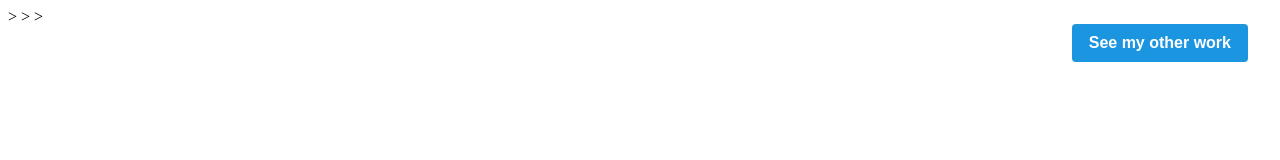
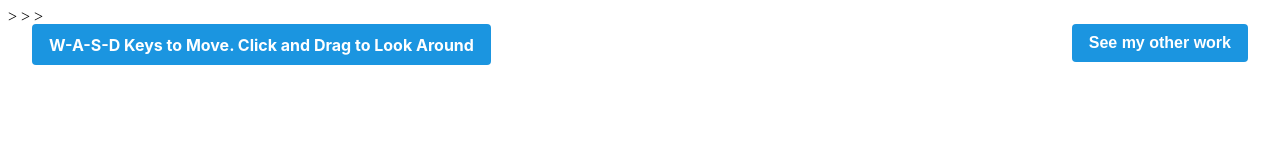
Before and after one commit to ybinstock/SacredGeometryVR, a plain HTML site: page index.html in a window 1280 px wide. Drawn offline with Linux system fonts and the light colour scheme.

Commit message:
instructions

```diff
--- a/index.html
+++ b/index.html
@@ -32,9 +32,39 @@
     font-weight: 800;
   }
 
+  .instructions {
+    display: inline-block;
+    font-weight: 400;
+    line-height: 1.25;
+    text-align: center;
+    white-space: nowrap;
+    vertical-align: middle;
+    user-select: none;
+    border: 1px solid transparent;
+    padding: .5rem 1rem;
+    font-size: 1rem;
+    border-radius: .25rem;
+    margin: 1em;
+    background-color: #1b95e0;
+    z-index: 999999;
+    position: absolute;
+    left: 1em;
+  }
+  .instructions p {
+    text-decoration: none;
+    color: white;
+    font-weight: 800;
+    margin-top: .1em;
+    margin-bottom: .1em;
+    font-family: BlinkMacSystemFont;
+  }
+
 </style>
 <body>
 <div class="">
+  <div class="instructions">
+    <p><strong> W-A-S-D Keys to Move. Click and Drag to Look Around </strong></p>
+  </div>
   <button class="other-work">
     <a target="_blank" href="http://www.vrdev.yonibinstock.com">See my other work</a>
   </button>
```
